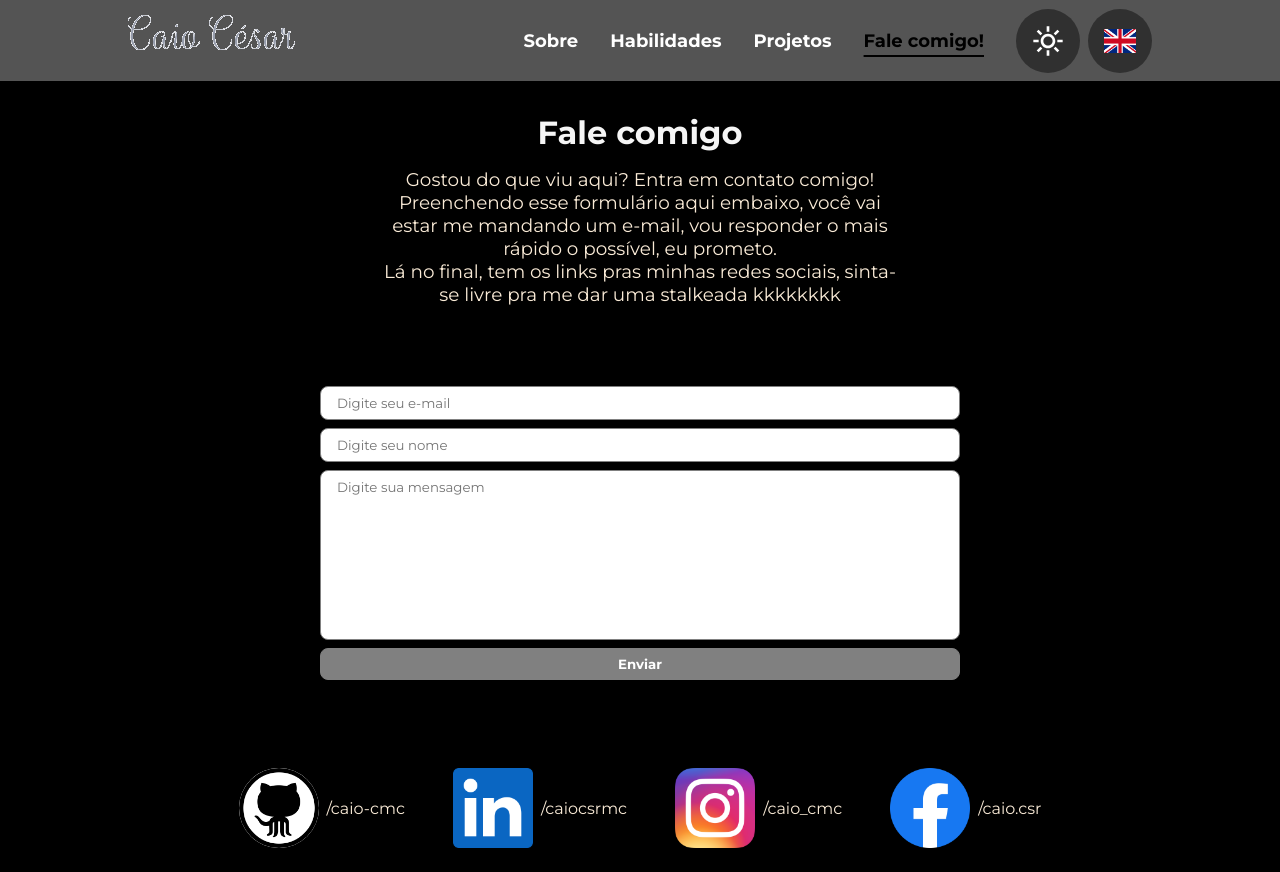
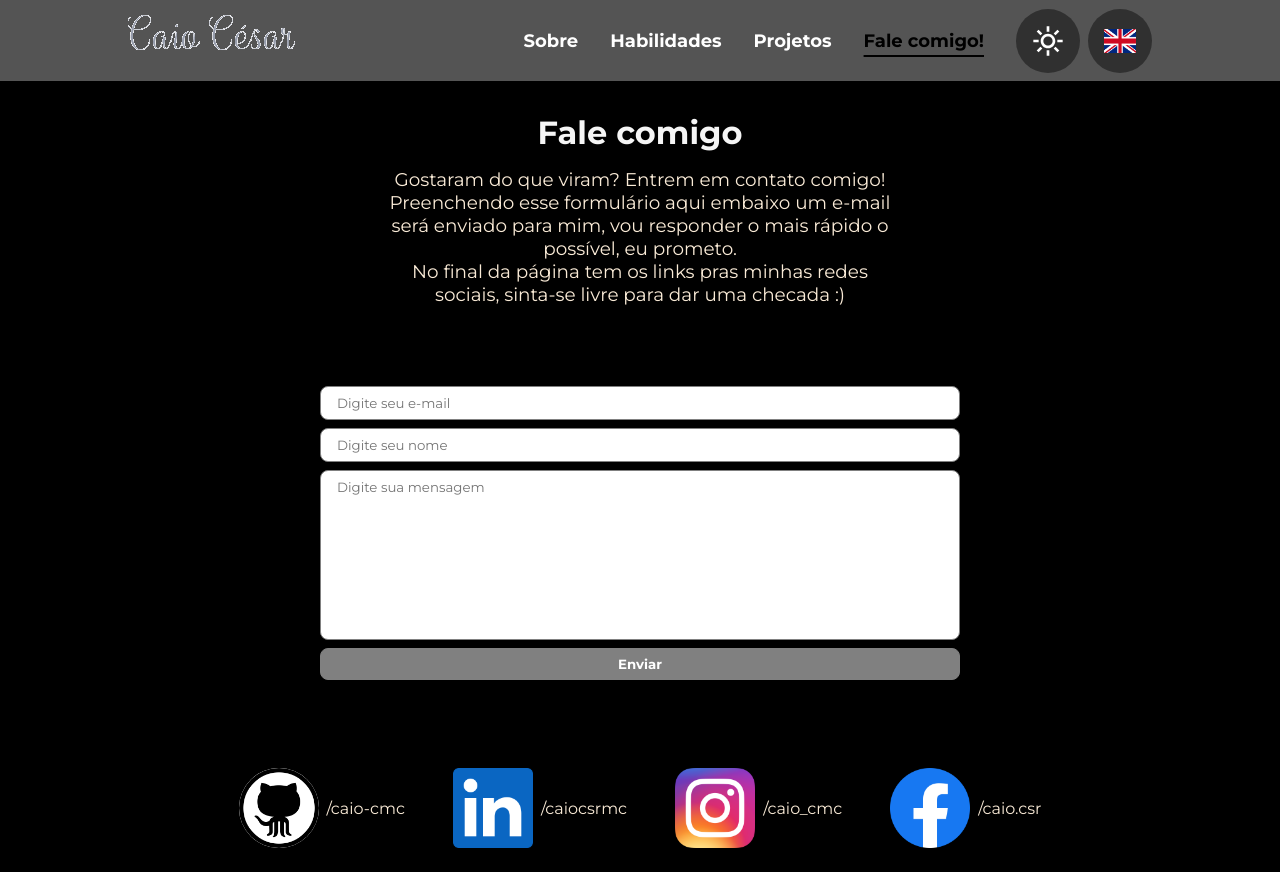
Before and after one commit to caio-cmc/portfolio, a React (Create React App) app: page /contact in a window 1280 px wide. Built offline with nearby package versions, Linux system fonts and the light colour scheme.

Commit message:
contact page texts updated

```diff
--- a/src/Infos/LongTexts.js
+++ b/src/Infos/LongTexts.js
@@ -10,11 +10,29 @@ const projPT = "Por aqui mostrarei alguns dos meus projetos já desenvolvidos na
 
 const projEN = "English text, the book is on the table, yadayadayada e essas coisas assim";
 
+const contPT1 = "Gostaram do que viram? Entrem em contato comigo!";
+
+const contEN1 = "Do you like what you see? Contact me!";
+
+const contPT2 = "Preenchendo esse formulário aqui embaixo um e-mail será enviado para mim, vou responder o mais rápido o possível, eu prometo.";
+
+const contEN2 = "By filling in this form down here an e-mail will be sent to me, I'll reply as soon as possible, I promise.";
+
+const contPT3 = "No final da página tem os links pras minhas redes sociais, sinta-se livre para dar uma checada :)";
+
+const contEN3 = "At the bottom of the page there's my social media links, feel free to check them out :)";
+
 export {
   homePT1,
   homeEN1,
   homePT2,
   homeEN2,
   projPT,
-  projEN
+  projEN,
+  contPT1,
+  contEN1,
+  contPT2,
+  contEN2,
+  contPT3,
+  contEN3,
 };
--- a/src/Pages/Contact.jsx
+++ b/src/Pages/Contact.jsx
@@ -4,6 +4,7 @@ import Header from "../Components/Header";
 import EmailForm from "../Components/EmailForm";
 import SocialMedia from "../Components/SocialMedia";
 import SocialMediaInfos from "../Infos/SocialMediaInfos";
+import { contPT1, contEN1, contPT2, contEN2, contPT3, contEN3 } from "../Infos/LongTexts";
 import "../Styles/Pages/Contact.scss";
 
 function Contact() {
@@ -18,11 +19,11 @@ function Contact() {
             { englishMode ? "Contact me" : "Fale comigo" }
           </h1>
           <p className="contact-txt">
-            Gostou do que viu aqui? Entra em contato comigo!
+            { englishMode ? contEN1 : contPT1 }
             <br />
-            Preenchendo esse formulário aqui embaixo, você vai estar me mandando um e-mail, vou responder o mais rápido o possível, eu prometo.
+            { englishMode ? contEN2 : contPT2 }
             <br />
-            Lá no final, tem os links pras minhas redes sociais, sinta-se livre pra me dar uma stalkeada kkkkkkkk
+            { englishMode ? contEN3 : contPT3 }
           </p>
         </div>
         <EmailForm />
```
